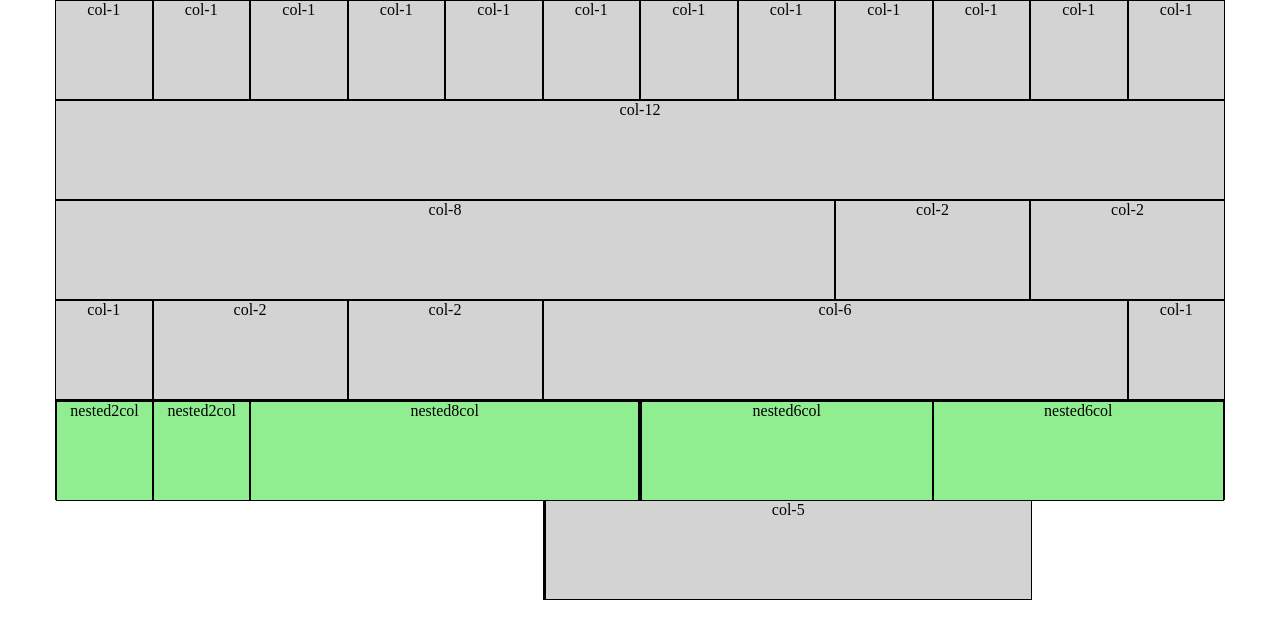
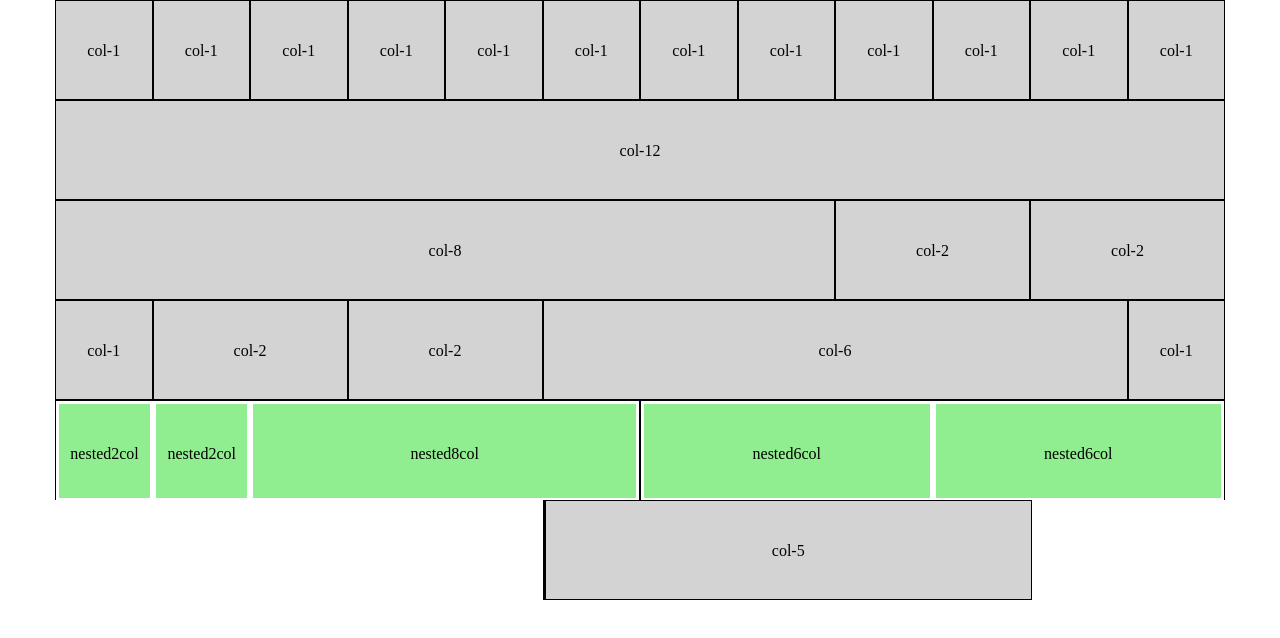
Before and after one commit to Giampaolo1/html-css-12bool, a plain HTML site: page index.html in a window 1280 px wide. Drawn offline with Linux system fonts and the light colour scheme.

Commit message:
Border white?

```diff
--- a/css/style.css
+++ b/css/style.css
@@ -2,12 +2,11 @@
   height: 100px;
   border: 0.1px solid;
   background-color: lightgrey;
-}
-
-body {
   text-align: center;
+  line-height: 100px;
 }
 
 .nes {
   background-color: lightgreen;
+  border: solid white;
 }
```
